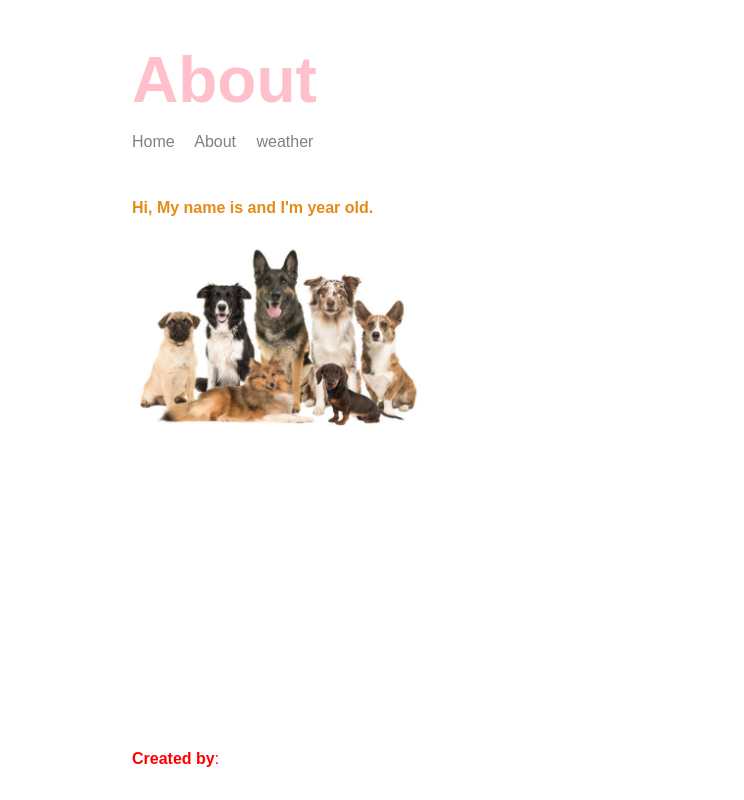
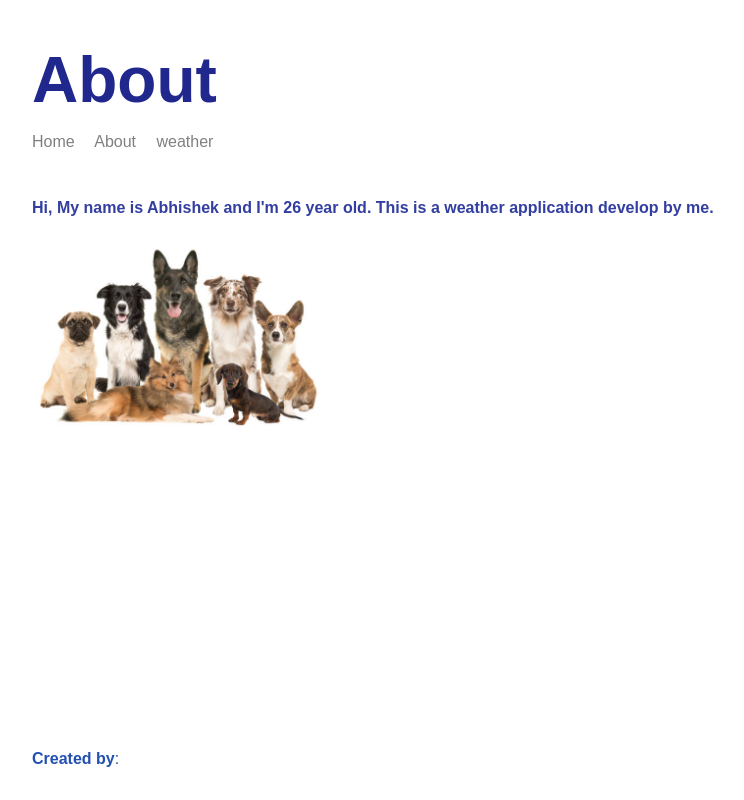
Before and after one commit to iamabishekdogra/node-weather-app, a Node server app: page /about in a window 1280 px wide. Shown: the whole page, without its empty margins (183-927 px from the left). Run offline with Node 20, Linux system fonts and the light colour scheme.

Commit message:
changes in home page

```diff
--- a/public/CSS/styles.css
+++ b/public/CSS/styles.css
@@ -1,9 +1,9 @@
 body {
-  color: rgb(228, 139, 24);
+  color: rgb(51, 62, 161);
   font-family: Arial, Helvetica, sans-serif;
-  max-width: 650px;
+  max-width: 850px;
   margin: 0 auto;
-  padding: 0 16px;
+  padding: 0 26px;
 
   display: flex;
   flex-direction: column;
@@ -14,7 +14,7 @@ body {
 }
 
 footer {
-  color: red;
+  color: rgb(34, 79, 177);
   border-top: 1px;
   margin-top: 16px;
   padding: 16px 0;
@@ -26,7 +26,7 @@ header {
 }
 
 h1 {
-  color: pink;
+  color: rgb(33, 40, 141);
   font-size: 64px;
   margin-bottom: 16px;
 }
--- a/src/utils/forcast.js
+++ b/src/utils/forcast.js
@@ -15,7 +15,7 @@ const forcast = (latitude, longitude, callback) => {
     } else {
       callback(
         undefined,
-        `${body.current.weather_descriptions[0]}. It is currently ${body.current.temperature} degree out. But it feel like ${body.current.feelslike} degree and cloud cover percentages is ${body.current.cloudcover} % `
+        `${body.current.weather_descriptions[0]}, It is currently ${body.current.temperature} degree out, But it feel like ${body.current.feelslike} degree, ${body.current.cloudcover} % cloud cover, ${body.current.humidity} % of Humidity, Wind speed is ${body.current.wind_speed}`
       );
     }
   });
--- a/src/utils/geoCode.js
+++ b/src/utils/geoCode.js
@@ -10,7 +10,7 @@ const geoCode = (address, callback) => {
     if (error) {
       callback("Connection error! Please Check your connection!", undefined);
     } else if (body.features.length === 0) {
-      callback("Something went wrong!!!", undefined);
+      callback("Unknown location", undefined);
     } else {
       callback(undefined, {
         latitude: body.features[0].center[1],
--- a/templates/views/about.hbs
+++ b/templates/views/about.hbs
@@ -10,7 +10,8 @@
   </head>
   <body>
     <div class="main-content">{{>header}}
-    <p><b>Hi, My name is {{name}} and I'm {{age}} year old.</b>
+    <p><b>Hi, My name is Abhishek and I'm 26 year old. This is a weather application develop by me.
+    </b>
       </p>
       <img class="potrait" src="/img/12.jpg"></div>
     {{>footer}}
--- a/templates/views/index.hbs
+++ b/templates/views/index.hbs
@@ -12,7 +12,7 @@
   <div class="main-content">
        {{>header}}
     <p>
-        Weather Information :
+        <b>Please entre location down below :</b>
       </p>
        <form >
         <input placeholder="location">
```
